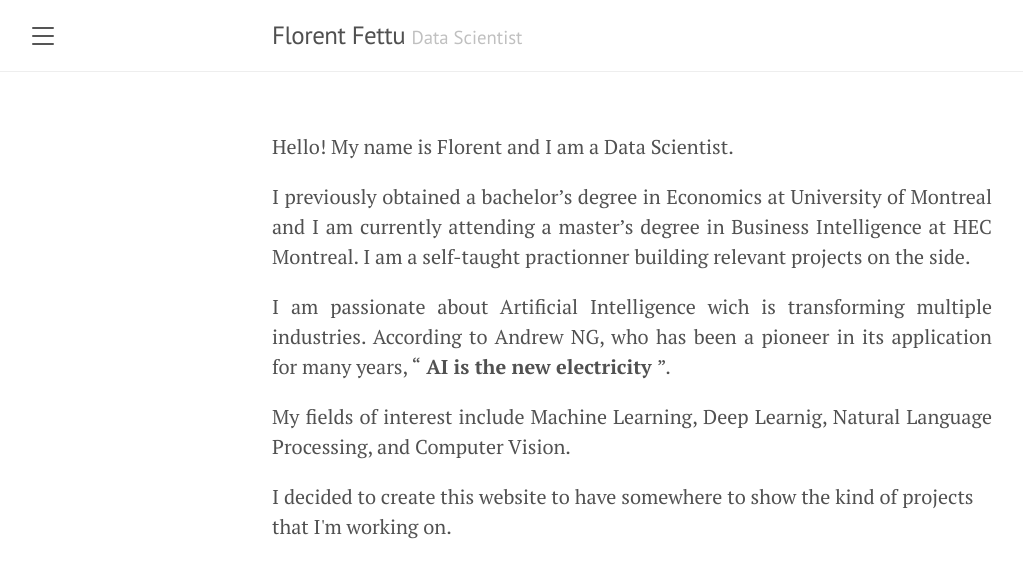
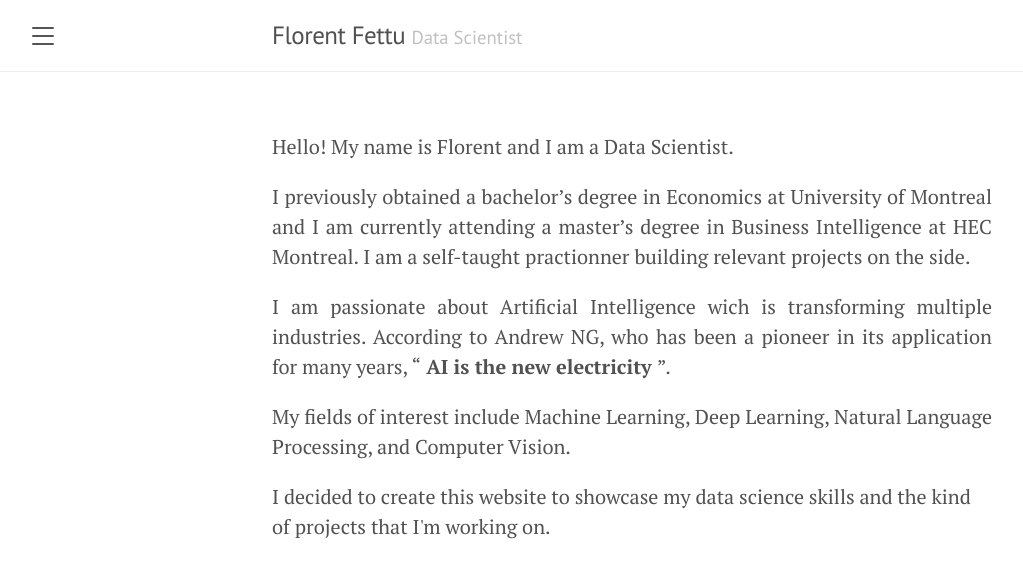
Before and after one commit to florentfettu/florentfettu.github.io, a Jekyll site: the page built from index.html, in a window 1280 px wide. Shown: the top 578 px of the page, without its empty margins (8-1031 px from the left). Built offline with Jekyll 4.4.1, drawn with Linux system fonts in a browser that asks for light colours; nearby versions of some CDN libraries; the list of posts is cut into pages by our own code.

Commit message:
Update index.html

```diff
--- a/index.html
+++ b/index.html
@@ -11,6 +11,6 @@
 <p align="justify"> I am passionate about Artificial Intelligence wich is transforming multiple industries. According to Andrew NG, who has been a pioneer in its application for many years,
   <q><b> AI is the new electricity </b></q>.
 
-<p align="justify"> My fields of interest include Machine Learning, Deep Learnig, Natural Language Processing, and Computer Vision. </p>
+<p align="justify"> My fields of interest include Machine Learning, Deep Learning, Natural Language Processing, and Computer Vision. </p>
 
-<p> I decided to create this website to have somewhere to show the kind of projects that I'm working on. </p>
+<p> I decided to create this website to showcase my data science skills and the kind of projects that I'm working on. </p>
```
